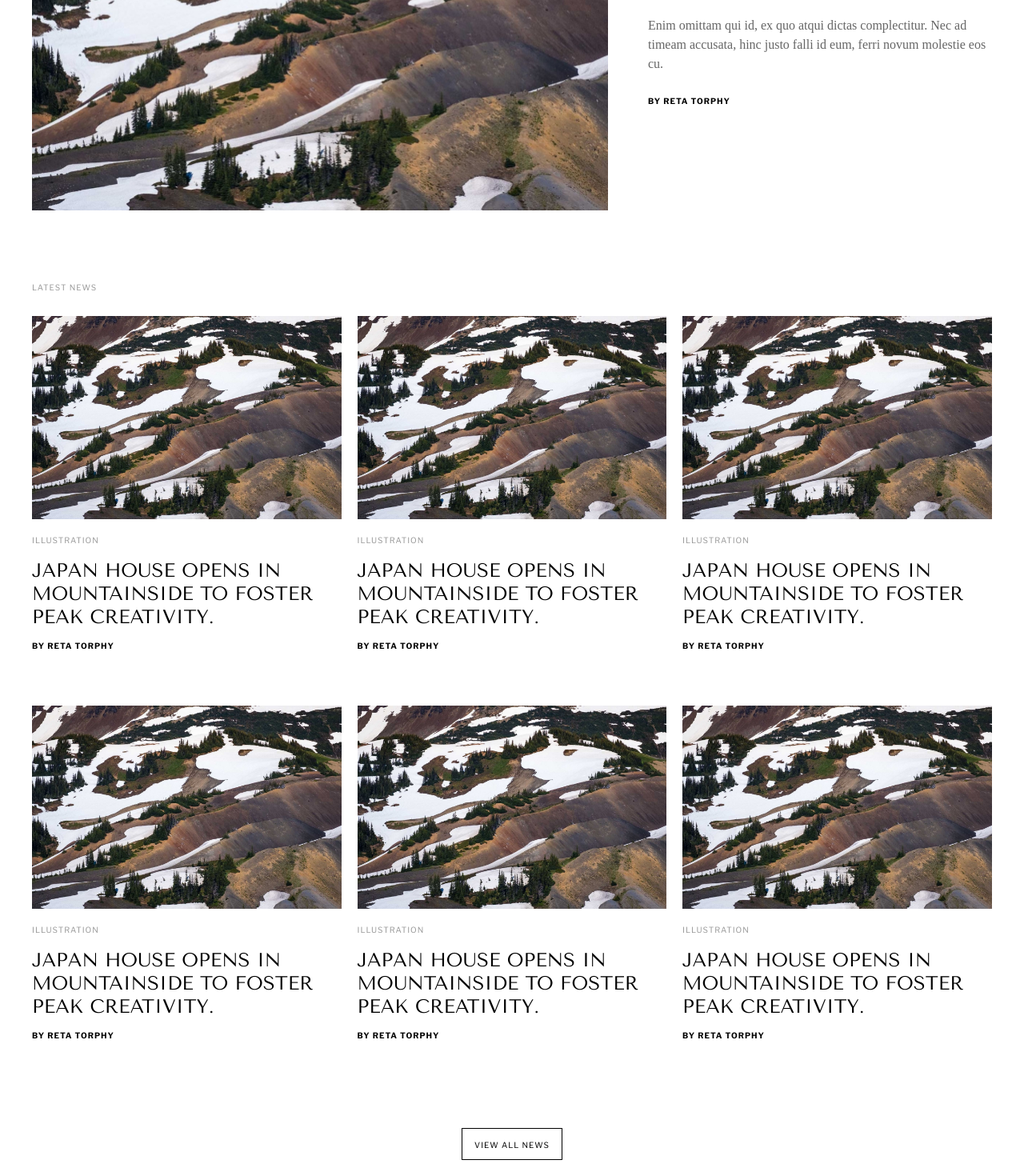
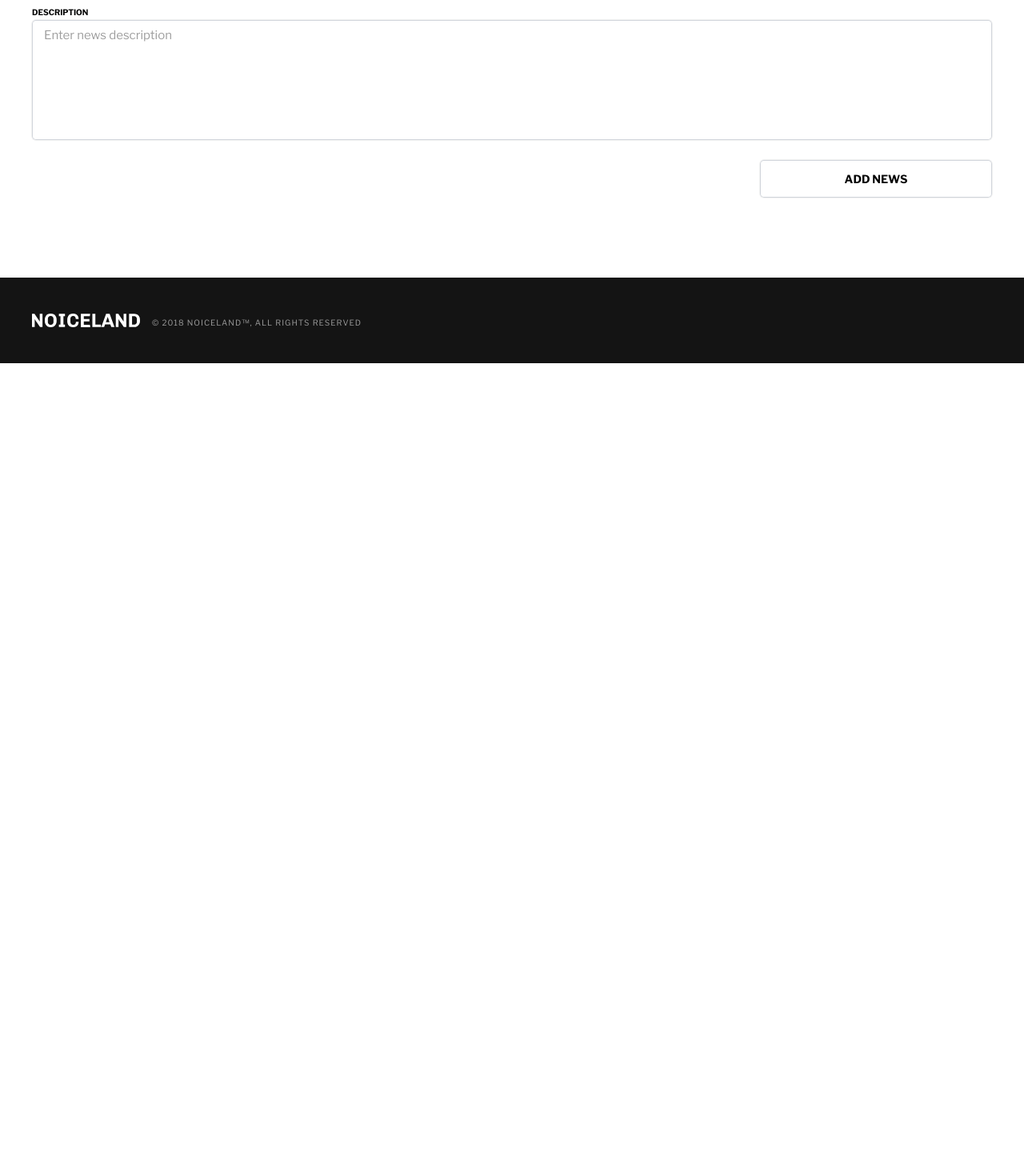
Before and after one commit to pu-shin/news-blog, a Vue app: page /news-writing in a window 1280 px wide. Shown: the part 360-1830 px from the top of the page at 80% size. After the commit the page ends 814 px from the top, so only its background shows below. Built offline with nearby package versions, Linux system fonts and the light colour scheme; a web font is replaced by a local one.

Commit message:
add views, init vue-router

```diff
--- a/src/App.vue
+++ b/src/App.vue
@@ -2,8 +2,7 @@
   <div class="wrapper">
     <app-header></app-header>
     <main class="mainpage">
-      <app-home></app-home>
-      <app-news></app-news>
+      <router-view></router-view>
     </main>
     <app-footer></app-footer>
   </div>
@@ -11,8 +10,6 @@
 
 <script>
 import AppHeader from "@/components/AppHeader.vue";
-import AppHome from "@/components/AppHome.vue";
-import AppNews from "@/components/AppNews.vue";
 import AppFooter from "@/components/AppFooter.vue";
 
 export default {
@@ -22,8 +19,6 @@ export default {
   },
   components: {
     AppHeader,
-    AppHome,
-    AppNews,
     AppFooter,
   },
 };
--- a/src/components/AppHeader.vue
+++ b/src/components/AppHeader.vue
@@ -5,8 +5,10 @@
         <img src="../assets/logo/logo-black.svg" alt="logo" />
       </div>
       <div class="header__content">
-        <a href="" class="header__title">Home</a>
-        <a href="" class="header__title">News Writting</a>
+        <router-link to="/" class="header__title">Home</router-link>
+        <router-link to="/news-writing" class="header__title"
+          >News Writing</router-link
+        >
       </div>
     </div>
   </header>
--- a/src/components/AppNews.vue
+++ b/src/components/AppLatestNews.vue
@@ -17,13 +17,13 @@
               <h1 class="body-card__title title">
                 Japan House opens in mountainside to foster peak creativity.
               </h1>
-              <span class="body-card__autor autor">by Reta Torphy</span>
+              <span class="body-card__author author">by Reta Torphy</span>
             </div>
           </div>
         </div>
       </div>
-      <button type="button" class="news__button">
-        <span>view all news</span>
+      <button type="button" class="news__show-more">
+        <span>show more</span>
       </button>
     </div>
   </section>
--- a/src/components/AppHome.vue
+++ b/src/components/AppTopNews.vue
@@ -13,7 +13,7 @@
           Enim omittam qui id, ex quo atqui dictas complectitur. Nec ad timeam
           accusata, hinc justo falli id eum, ferri novum molestie eos cu.
         </p>
-        <span class="content-home__autor autor">by Reta Torphy</span>
+        <span class="content-home__ author author">by Reta Torphy</span>
       </div>
     </div>
   </section>
--- a/src/router/index.js
+++ b/src/router/index.js
@@ -1,25 +1,22 @@
 import { createRouter, createWebHistory } from 'vue-router'
 import HomeView from '../views/HomeView.vue'
+import FormView from '../views/FormView.vue'
 
-const routes = [
-  {
-    path: '/',
-    name: 'home',
-    component: HomeView
-  },
-  {
-    path: '/about',
-    name: 'about',
-    // route level code-splitting
-    // this generates a separate chunk (about.[hash].js) for this route
-    // which is lazy-loaded when the route is visited.
-    component: () => import(/* webpackChunkName: "about" */ '../views/AboutView.vue')
-  }
-]
 
 const router = createRouter({
-  history: createWebHistory(process.env.BASE_URL),
-  routes
+	history: createWebHistory(process.env.BASE_URL),
+	routes: [
+		{
+			path: '/',
+			name: 'Home',
+			component: HomeView
+		},
+		{
+			path: '/news-writing',
+			name: 'Form',
+			component: FormView
+		},
+	],
 })
 
 export default router
--- a/src/styles/footer.scss
+++ b/src/styles/footer.scss
@@ -3,7 +3,7 @@
 	background-color: #141414;
 	@media (max-width: 479.98px) {
 	padding: 25px 0px 25px 0px;
-					}
+	}
 	&__container {
 	}
 
--- a/src/styles/global.scss
+++ b/src/styles/global.scss
@@ -6,12 +6,14 @@ $mainColor: #000000;
 $fontFamily:  'Source Serif Pro';
 $fontSize: 16px;
 
+#app {
+	height: 100%;
+}
 .wrapper {
 	min-height: 100%;
 	display: flex;
 	flex-direction: column;
 	overflow: hidden;
-
 	// Прижимаем footer
 	>main {
 		flex: 1 1 auto;
@@ -52,7 +54,7 @@ $fontSize: 16px;
 	color: #666666;
 }
 
-.autor {
+.author {
 	font-family: 'Libre Franklin';
 	font-weight: 700;
 	font-size: 10px;
@@ -65,6 +67,7 @@ $fontSize: 16px;
 
 @import './null.scss';
 @import './header.scss';
-@import './home.scss';
-@import './news.scss';
+@import './top-news.scss';
+@import './latest-news.scss';
 @import './footer.scss';
+@import './form.scss';
--- a/src/styles/news.scss
+++ b/src/styles/latest-news.scss
@@ -9,18 +9,23 @@
 		}
 	}
 
-	&__button {
+	&__show-more {
 		display: block;
 		padding: 10px 15px;
 		border: 1px solid #000000;
 		margin: 0 auto;
+		color: $mainColor;
+		transition: all 0.3s ease 0s;
 		span{
 		font-family: 'Libre Franklin';
 		font-size: 10px;
 		line-height: 1.2;
 		letter-spacing: 1px;
 		text-transform: uppercase;
-		color: $mainColor;
+		}
+		&:hover {
+			background-color: black;
+			color: white;
 		}
 	}
 }
@@ -79,5 +84,5 @@
 			}
 	}
 
-	&__autor {}
+	&__author {}
 }
--- a/src/styles/null.scss
+++ b/src/styles/null.scss
@@ -41,7 +41,7 @@ body {
 input,
 button,
 textarea {
-	font-family: $fontFamily;
+	font-family: inherit;
 	font-size: inherit;
 }
 
--- a/src/styles/home.scss
+++ b/src/styles/top-news.scss
@@ -70,6 +70,6 @@
 		}
 	}
 
-	&__autor {
+	&__author {
 	}
 }
--- a/src/views/AboutView.vue
+++ /dev/null
@@ -1,5 +0,0 @@
-<template>
-  <div class="about">
-    <h1>This is an about page</h1>
-  </div>
-</template>
--- a/src/views/HomeView.vue
+++ b/src/views/HomeView.vue
@@ -1,8 +1,20 @@
-<template></template>
+<template>
+  <app-top-news></app-top-news>
+  <app-latest-news></app-latest-news>
+</template>
 
 <script>
+import AppTopNews from "@/components/AppTopNews.vue";
+import AppLatestNews from "@/components/AppLatestNews.vue";
+
 export default {
-  name: "",
-  components: {},
+  components: {
+    AppTopNews,
+    AppLatestNews,
+  },
 };
 </script>
+
+
+<style scoped>
+</style>
```
